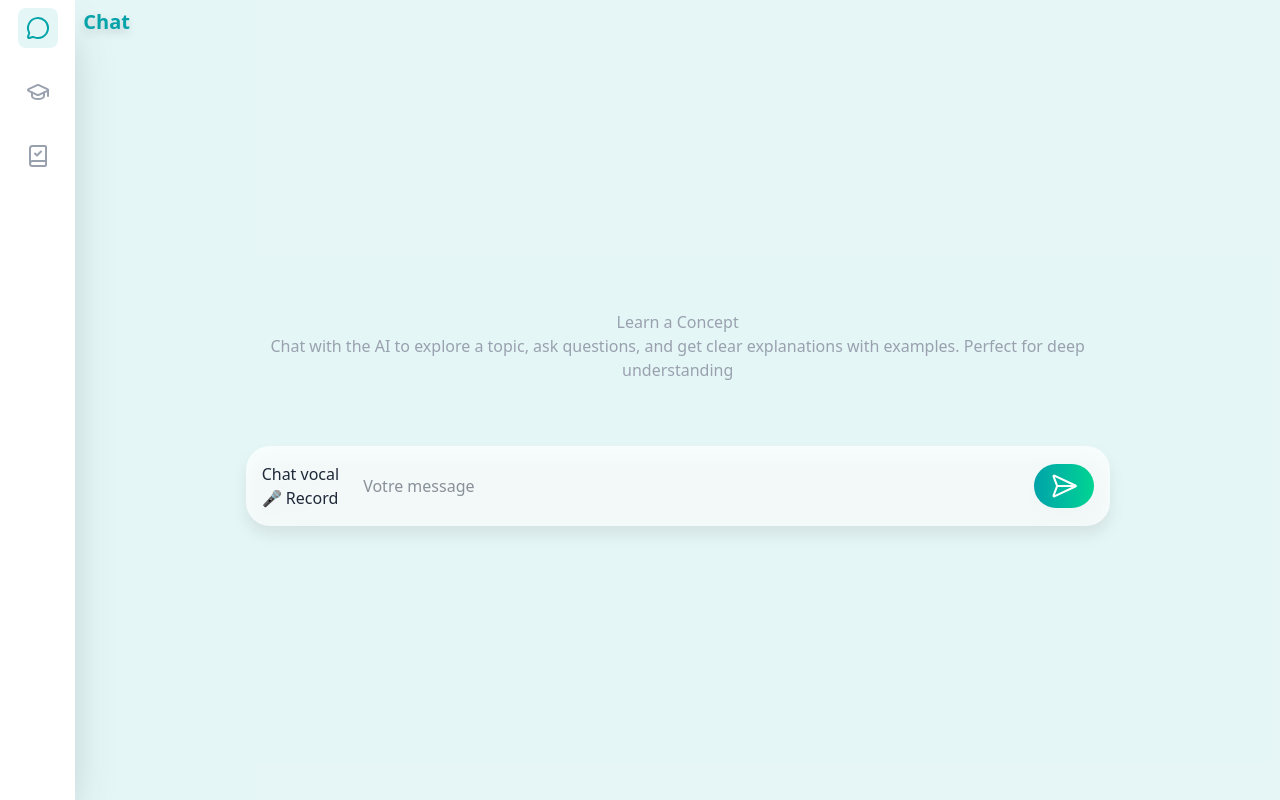
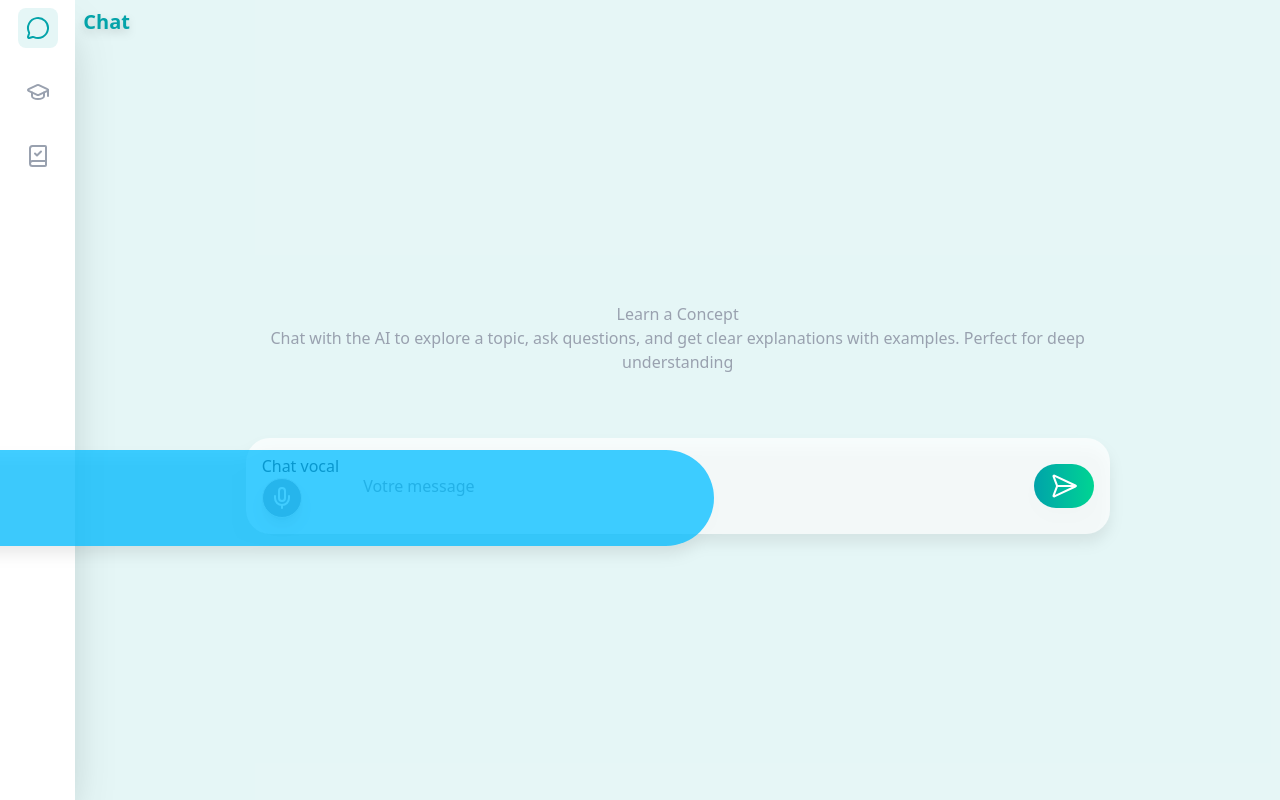
Before and after one commit to Lomila77/Never-answer, a React (Vite) app in the folder frontend/: page / in a window 1280 px wide. Built offline with nearby package versions, Linux system fonts and the light colour scheme; no server answers.

Commit message:
refactor : recorder button

```diff
--- a/frontend/src/components/Recorder.jsx
+++ b/frontend/src/components/Recorder.jsx
@@ -1,4 +1,5 @@
 import React, { useState } from 'react';
+import {Mic } from 'lucide-react';
 
 export default function VoiceChat({ route, sendAudio }) {
     const [recording, setRecording] = useState(false);
@@ -14,8 +15,8 @@ export default function VoiceChat({ route, sendAudio }) {
         };
 
         recorder.onstop = () => {
-            const blob = new Blob(chunks, { type: 'audio/webm' });
-            sendAudio(blob);
+            const blob = new Blob(chunks, { type: 'audio/wav' });
+            // sendAudio(blob);
             chunks = [];
         };
 
@@ -34,8 +35,19 @@ export default function VoiceChat({ route, sendAudio }) {
     return (
         <div>
             <h2>Chat vocal</h2>
-            <button onClick={recording ? stopRecording : startRecording}>
-                {recording ? "⏹️ Stop" : "🎤 Record"}
+            <button onClick={recording ? stopRecording : startRecording}
+            className={`btn btn-gray-400 size-10 flex items-center justify-center
+                ${recording ? "bg-[var(--primary)] hover:scale-110 hover:brightess-100" :
+                     "bg-gray-400 hover:bg-gradient-to-r from-[var(--primary)] to-emerald-400 "}
+                      rounded-full p-4 shadow-lg active:scale-95
+                    transition-all duration-200`}
+            >
+                <Mic className=" text-white absolute" />
+                <span class={`absolute inline-flex h-full w-full rounded-full bg-sky-400 opacity-75` + (recording ? "animate-ping" : "")}>
+                    </span>
+                {/* <span class="relative inline-flex size-10 -z-30 rounded-full bg-sky-500">
+                    </span> */}
+                {/* {recording ? "⏹️ Stop" : "🎤 Record"} */}
             </button>
         </div>
     );
```
